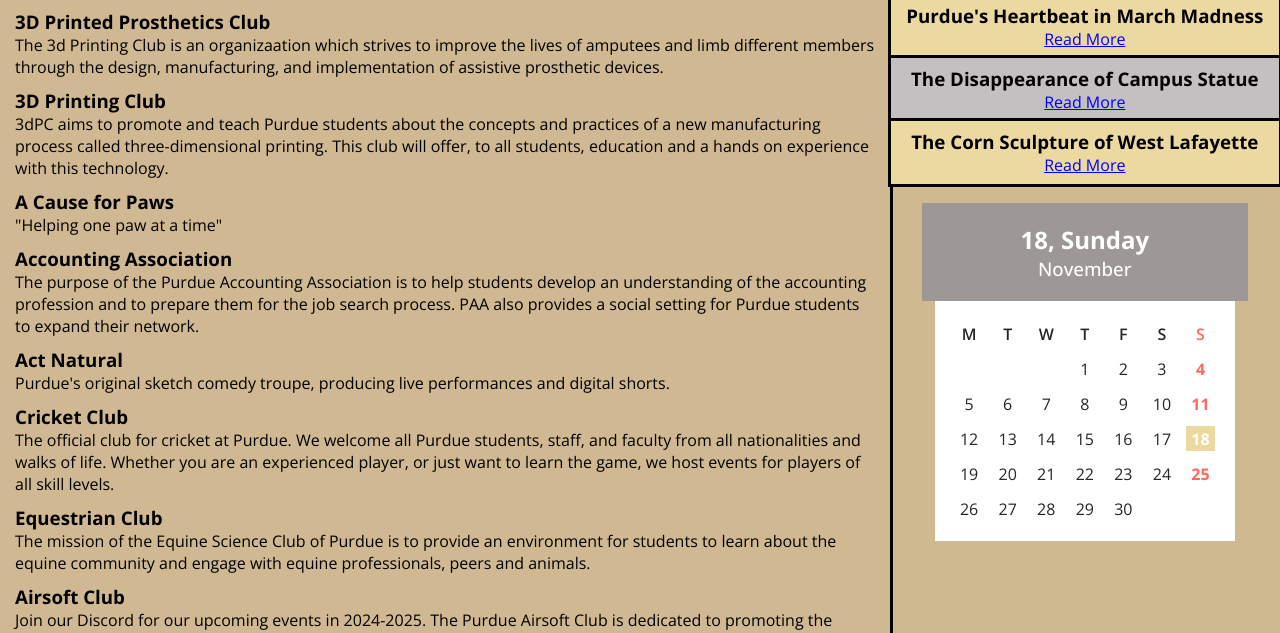
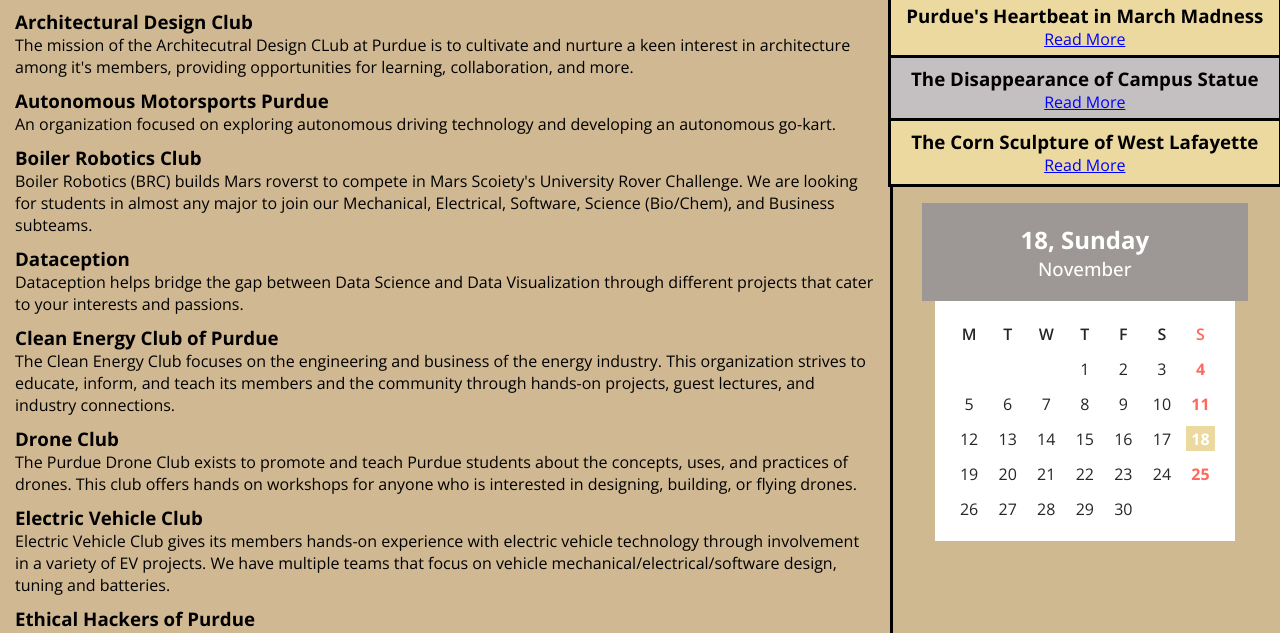
Before and after one commit to Zookes/PurdueLink, a plain HTML site: page clubs2.html in a window 1280 px wide. Shown: the part 167-800 px from the top of the page. Drawn offline with nearby package versions, Linux system fonts and the light colour scheme.

Commit message:
Update clubs2.html

```diff
--- a/clubs2.html
+++ b/clubs2.html
@@ -93,15 +93,15 @@
         <div class="left">
             <h1>Clubs on Campus</h1>
            <ul class="club-list">
-                <li><h3>3D Printed Prosthetics Club</h3>The 3d Printing Club is an organizaation which strives to improve the lives of amputees and limb different members through the design, manufacturing, and implementation of assistive prosthetic devices.</li>
-                <li><h3>3D Printing Club</h3>3dPC aims to promote and teach Purdue students about the concepts and practices of a new manufacturing process called three-dimensional printing. This club will offer, to all students, education and a hands on experience with this technology.</li>
-                <li><h3>A Cause for Paws</h3>"Helping one paw at a time"</li>
-                <li><h3>Accounting Association</h3>The purpose of the Purdue Accounting Association is to help students develop an understanding of the accounting profession and to prepare them for the job search process. PAA also provides a social setting for Purdue students to expand their network.</li>
-                <li><h3>Act Natural</h3>Purdue's original sketch comedy troupe, producing live performances and digital shorts.</li>
-                <li><h3>Cricket Club</h3>The official club for cricket at Purdue. We welcome all Purdue students, staff, and faculty from all nationalities and walks of life. Whether you are an experienced player, or just want to learn the game, we host events for players of all skill levels. </li>
-                <li><h3>Equestrian Club</h3>The mission of the Equine Science Club of Purdue is to provide an environment for students to learn about the equine community and engage with equine professionals, peers and animals.</li>
-                <li><h3>Airsoft Club</h3>Join our Discord for our upcoming events in 2024-2025. The Purdue Airsoft Club is dedicated to promoting the sport of airsoft within the Purdue community by organizing events and providing equipment and storage.</li>
-                <li><h3>Agronomy Club</h3>What is Agronomy? Agronomy is the study of crop production and soil management. Agronomy Club is designed to create a community of Purdue students with common interests. We accept students in all areas of study and majors.</li>
+                <li><h3>Architectural Design Club</h3>The mission of the Architecutral Design CLub at Purdue is to cultivate and nurture a keen interest in architecture among it's members, providing opportunities for learning, collaboration, and more.</li>
+                <li><h3>Autonomous Motorsports Purdue</h3>An organization focused on exploring autonomous driving technology and developing an autonomous go-kart.</li>
+                <li><h3>Boiler Robotics Club</h3>Boiler Robotics (BRC) builds Mars roverst to compete in Mars Scoiety's University Rover Challenge. We are looking for students in almost any major to join our Mechanical, Electrical, Software, Science (Bio/Chem), and Business subteams.</li>
+                <li><h3>Dataception</h3>Dataception helps bridge the gap between Data Science and Data Visualization through different projects that cater to your interests and passions.</li>
+                <li><h3>Clean Energy Club of Purdue</h3>The Clean Energy Club focuses on the engineering and business of the energy industry. This organization strives to educate, inform, and teach its members and the community through hands-on projects, guest lectures, and industry connections.</li>
+                <li><h3>Drone Club</h3>The Purdue Drone Club exists to promote and teach Purdue students about the concepts, uses, and practices of drones. This club offers hands on workshops for anyone who is interested in designing, building, or flying drones.</li>
+                <li><h3>Electric Vehicle Club</h3>Electric Vehicle Club gives its members hands-on experience with electric vehicle technology through involvement in a variety of EV projects. We have multiple teams that focus on vehicle mechanical/electrical/software design, tuning and batteries.</li>
+                <li><h3>Ethical Hackers of Purdue</h3>The mission of Ethical hackers of Purdue (EHP) is to have a student of any major, including non-technical majors, able to complete an easy "box" by the end of their semester.</li>
+                <li><h3>Game Developers United</h3>Game Developers United is an organization dedicated to providing professional development to students through guest speakers, portfolio, resume workshops, interview training, networking, and game development.</li>
            </ul>
            <div class="buttons">
             <button class = "last-page" onclick="document.location='clubs1.html'">Last Page</button>
```
